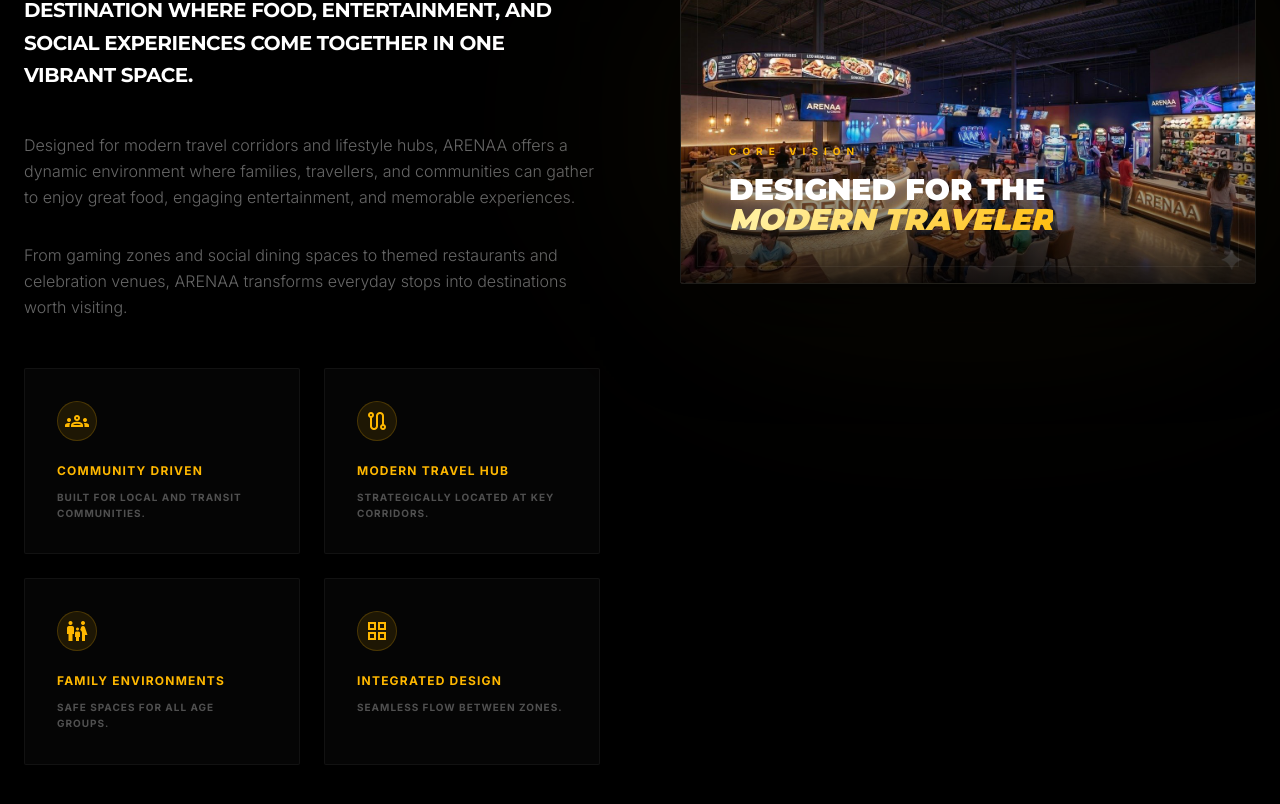
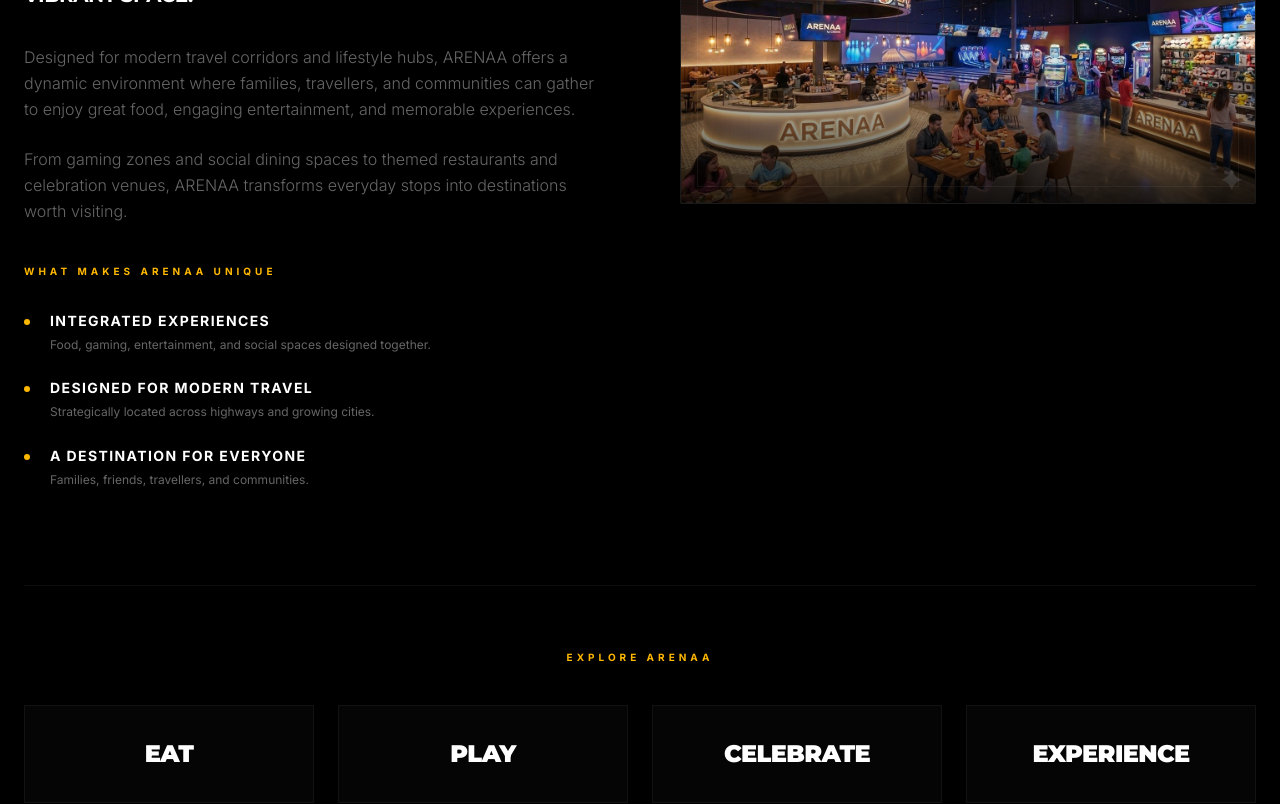
Before and after one commit to UtkarshSatav/Arena-by-Chowk, a Next.js app: page / in a window 1280 px wide. Shown: the part 1380-2184 px from the top of the page. Built offline with nearby package versions, Linux system fonts and the light colour scheme.

Commit message:
Fix homepage content to match document: update Concept, Experience, InvestSection, Footer; remove WhyArenaa

```diff
--- a/src/app/components/AboutBrand.tsx
+++ b/src/app/components/AboutBrand.tsx
@@ -7,15 +7,14 @@
     return (
         <section
             id="about"
-            className="py-48 relative"
+            className="py-32 relative"
             style={{ background: "var(--surface-color)" }}
         >
-            {/* HUD/Grid accents */}
             <div className="absolute inset-x-0 top-0 h-px bg-gradient-to-r from-transparent via-[#FFB800]/20 to-transparent" />
 
             <div className="max-w-7xl mx-auto px-6 relative z-10">
                 {/* Section header */}
-                <div className="text-center mb-24">
+                <div className="text-center mb-20">
                     <div className="inline-flex items-center gap-3 mb-5">
                         <span className="h-px w-8" style={{ background: "#FFB800" }} />
                         <span className="text-[10px] font-bold tracking-[0.4em] uppercase" style={{ color: "#FFB800" }}>
@@ -25,10 +24,7 @@
                     </div>
                     <h2
                         className="font-black uppercase text-white leading-tight"
-                        style={{
-                            fontFamily: "Montserrat, sans-serif",
-                            fontSize: "clamp(32px, 5vw, 60px)",
-                        }}
+                        style={{ fontFamily: "Montserrat, sans-serif", fontSize: "clamp(32px, 5vw, 60px)" }}
                     >
                         A Lifestyle Destination.
                         <br />
@@ -38,12 +34,12 @@
 
                 <div className="grid grid-cols-1 lg:grid-cols-2 gap-20 items-start">
                     {/* Left: Content */}
-                    <div className="space-y-12">
+                    <div className="space-y-10">
                         <FadeIn delay={0.2} direction="right" fullWidth>
-                            <p className="text-xl leading-relaxed mb-10 font-bold text-white uppercase tracking-tight" style={{ fontFamily: "Montserrat, sans-serif" }}>
+                            <p className="text-xl leading-relaxed font-bold text-white uppercase tracking-tight" style={{ fontFamily: "Montserrat, sans-serif" }}>
                                 ARENAA by CHOWK is a next-generation lifestyle destination where food, entertainment, and social experiences come together in one vibrant space.
                             </p>
-                            <div className="space-y-8 text-base font-light leading-relaxed" style={{ color: "rgba(255,255,255,0.4)" }}>
+                            <div className="space-y-6 mt-8 text-base font-light leading-relaxed" style={{ color: "rgba(255,255,255,0.4)" }}>
                                 <p>
                                     Designed for modern travel corridors and lifestyle hubs, ARENAA offers a dynamic environment where families, travellers, and communities can gather to enjoy great food, engaging entertainment, and memorable experiences.
                                 </p>
@@ -53,27 +49,20 @@
                             </div>
                         </FadeIn>
 
+                        {/* What Makes ARENAA Unique */}
                         <FadeIn delay={0.4} direction="up" fullWidth>
-                            <div className="grid grid-cols-1 sm:grid-cols-2 gap-6">
+                            <p className="text-[10px] font-bold tracking-[0.4em] uppercase text-[#FFB800] mb-8">What Makes ARENAA Unique</p>
+                            <div className="space-y-6">
                                 {[
-                                    { label: "Community Driven", icon: "groups", desc: "Built for local and transit communities." },
-                                    { label: "Modern Travel Hub", icon: "route", desc: "Strategically located at key corridors." },
-                                    { label: "Family Environments", icon: "family_restroom", desc: "Safe spaces for all age groups." },
-                                    { label: "Integrated Design", icon: "grid_view", desc: "Seamless flow between zones." },
+                                    { label: "Integrated Experiences", desc: "Food, gaming, entertainment, and social spaces designed together." },
+                                    { label: "Designed for Modern Travel", desc: "Strategically located across highways and growing cities." },
+                                    { label: "A Destination for Everyone", desc: "Families, friends, travellers, and communities." },
                                 ].map((item, i) => (
-                                    <div key={i} className="glass-card feature-card p-8 flex flex-col gap-4 rounded-sm border border-white/5 bg-white/[0.02]">
-                                        <div className="w-10 h-10 rounded-full flex items-center justify-center bg-[#FFB800]/10 border border-[#FFB800]/20">
-                                            <span className="material-symbols-outlined text-[18px] text-[#FFB800]">
-                                                {item.icon}
-                                            </span>
-                                        </div>
+                                    <div key={i} className="flex gap-5 items-start">
+                                        <div className="w-1.5 h-1.5 rounded-full bg-[#FFB800] mt-2 shrink-0" />
                                         <div>
-                                            <span className="text-xs font-black uppercase tracking-widest text-[#FFB800]">
-                                                {item.label}
-                                            </span>
-                                            <p className="text-[10px] text-white/30 uppercase mt-2 font-bold tracking-widest leading-relaxed">
-                                                {item.desc}
-                                            </p>
+                                            <span className="text-sm font-black uppercase tracking-widest text-white block mb-1">{item.label}</span>
+                                            <p className="text-xs text-white/40 leading-relaxed">{item.desc}</p>
                                         </div>
                                     </div>
                                 ))}
@@ -81,39 +70,39 @@
                         </FadeIn>
                     </div>
 
-                    {/* Right: Visual - STICKY */}
+                    {/* Right: Visual */}
                     <div className="lg:sticky lg:top-32 h-fit">
                         <FadeIn delay={0.6} direction="left" fullWidth>
                             <div className="relative rounded-sm overflow-hidden border border-white/10 shadow-[0_40px_100px_-20px_rgba(0,0,0,0.8)] group">
                                 <Image
                                     src="/WhatsApp Image 2026-03-18 at 22.14.34.jpeg"
-                                    alt="ARENAA Lifestyle Destination Night"
+                                    alt="ARENAA Lifestyle Destination"
                                     width={800}
                                     height={1000}
                                     className="w-full object-cover transition-transform duration-1000 group-hover:scale-110"
                                 />
                                 <div className="absolute inset-0 bg-gradient-to-t from-black via-transparent to-transparent opacity-80" />
-                                <div className="absolute bottom-12 left-12 right-12">
-                                    <p className="text-[10px] font-bold tracking-[0.6em] uppercase text-[#FFB800] mb-4">Core Vision</p>
-                                    <h3
-                                        className="text-3xl font-black text-white uppercase leading-none"
-                                        style={{ fontFamily: "Montserrat, sans-serif" }}
-                                    >
-                                        Designed for the
-                                        <br />
-                                        <span className="gradient-text italic">Modern Traveler</span>
-                                    </h3>
-                                </div>
-
-                                {/* Frame effect */}
                                 <div className="absolute inset-4 border border-white/5 pointer-events-none" />
                             </div>
-
-                            {/* Glow behind sticky image */}
-                            <div className="absolute -inset-10 bg-[#FFB800]/5 rounded-full blur-[100px] pointer-events-none -z-10" />
                         </FadeIn>
                     </div>
                 </div>
+
+                {/* Explore ARENAA */}
+                <FadeIn delay={0.3} direction="up" fullWidth>
+                    <div className="mt-24 pt-16 border-t border-white/5">
+                        <p className="text-[10px] font-bold tracking-[0.4em] uppercase text-[#FFB800] mb-10 text-center">Explore ARENAA</p>
+                        <div className="grid grid-cols-2 md:grid-cols-4 gap-6">
+                            {["Eat", "Play", "Celebrate", "Experience"].map((item, i) => (
+                                <div key={i} className="glass-card p-8 text-center border-white/5 bg-white/[0.02] hover:border-[#FFB800]/30 transition-all group">
+                                    <span className="text-2xl font-black uppercase text-white group-hover:text-[#FFB800] transition-colors tracking-tight" style={{ fontFamily: "Montserrat, sans-serif" }}>
+                                        {item}
+                                    </span>
+                                </div>
+                            ))}
+                        </div>
+                    </div>
+                </FadeIn>
             </div>
         </section>
     );
--- a/src/app/components/Concept.tsx
+++ b/src/app/components/Concept.tsx
@@ -27,17 +27,17 @@
                             fontSize: "clamp(32px, 5vw, 60px)",
                         }}
                     >
-                        Not A Pitstop.
+                        Eat • Play •
                         <br />
-                        <span className="gradient-text">A Destination.</span>
+                        <span className="gradient-text">Celebrate • Experience.</span>
                     </h2>
                 </div>
 
                 <div className="flex flex-col lg:flex-row gap-20 items-start">
-                    {/* Left: Highway Model Info */}
+                    {/* Left: Concept Info */}
                     <div className="lg:w-1/2">
                         <FadeIn delay={0.2} direction="right" fullWidth>
-                            <h3 className="font-bold uppercase tracking-widest text-[#FFB800] mb-6 text-sm">ARENAA Highway Model</h3>
+                            <h3 className="font-bold uppercase tracking-widest text-[#FFB800] mb-6 text-sm">The ARENAA Concept</h3>
                             <h4
                                 className="font-black uppercase leading-[0.9] mb-8"
                                 style={{
@@ -46,35 +46,40 @@
                                     color: "var(--text-main)",
                                 }}
                             >
-                                Transforming Stops Into
+                                More Than a
                                 <br />
-                                <span className="text-[#FFB800]">Vibrant Destinations.</span>
+                                <span className="text-[#FFB800]">Single Attraction.</span>
                             </h4>
                             <p className="text-sm leading-relaxed mb-10" style={{ color: "rgba(255,255,255,0.4)" }}>
-                                The ARENAA Highway Model is designed to transform traditional highway stops into vibrant lifestyle destinations. As India’s highway infrastructure rapidly expands, travelers look for safe, engaging, and comfortable places to stop.
+                                The ARENAA concept is built around the idea that modern destinations must offer more than a single attraction. Visitors today seek multi-experience environments where they can dine, socialise, play games, celebrate events, and spend quality time with family and friends.
                             </p>
 
-                            {/* Architecture & Design Detail */}
-                            <div className="flex gap-10 mt-12 mb-10 pt-10 border-t border-white/5">
-                                <div className="flex-1">
-                                    <h5 className="text-[10px] font-bold uppercase tracking-widest text-[#FFB800] mb-3">Strategic Architecture</h5>
-                                    <p className="text-[11px] text-white/40 leading-relaxed uppercase font-bold tracking-[0.1em]">
-                                        Semi-circular flow, multi-entrance access, high visibility branding.
-                                    </p>
-                                </div>
-                                <div className="flex-1">
-                                    <h5 className="text-[10px] font-bold uppercase tracking-widest text-[#FFB800] mb-3">Iconic Design</h5>
-                                    <p className="text-[11px] text-white/40 leading-relaxed uppercase font-bold tracking-[0.1em]">
-                                        Designed to be visually iconic and operationally efficient for lifestyle anchors.
-                                    </p>
-                                </div>
+                            {/* Four Pillars */}
+                            <div className="flex gap-6 mt-12 mb-10 pt-10 border-t border-white/5">
+                                {["Eat", "Play", "Celebrate", "Experience"].map((pillar) => (
+                                    <div key={pillar} className="flex-1 text-center">
+                                        <h5 className="text-[10px] font-bold uppercase tracking-widest text-[#FFB800]">{pillar}</h5>
+                                    </div>
+                                ))}
                             </div>
 
-
+                            <ul className="space-y-3">
+                                {[
+                                    "Casual and themed dining",
+                                    "Interactive gaming and entertainment",
+                                    "Celebration spaces for events and gatherings",
+                                    "Cultural dining experiences through Govindam"
+                                ].map((item) => (
+                                    <li key={item} className="flex items-center gap-3">
+                                        <div className="w-1.5 h-1.5 bg-[#FFB800] flex-shrink-0" />
+                                        <span className="text-xs font-bold uppercase tracking-widest" style={{ color: "rgba(255,255,255,0.5)" }}>{item}</span>
+                                    </li>
+                                ))}
+                            </ul>
                         </FadeIn>
                     </div>
 
-                    {/* Right: Pricing Render Image - STICKY */}
+                    {/* Right: Image - STICKY */}
                     <div className="lg:w-1/2 lg:sticky lg:top-32 h-fit">
                         <FadeIn delay={0.4} direction="left" fullWidth>
                             <div className="relative group">
@@ -82,16 +87,13 @@
                                 <div className="relative z-10 rounded-sm overflow-hidden border border-white/10 shadow-[0_40px_100px_-20px_rgba(0,0,0,0.8)]">
                                     <Image
                                         src="/pricing_render.jpg"
-                                        alt="ARENAA Pricing Render"
+                                        alt="ARENAA Concept"
                                         width={800}
                                         height={600}
                                         className="w-full h-auto object-cover transition-transform duration-1000 group-hover:scale-110"
                                     />
-                                    {/* HUD Overlay */}
                                     <div className="absolute inset-0 bg-gradient-to-t from-black/80 via-transparent to-transparent pointer-events-none" />
                                 </div>
-
-                                {/* Overlay element removed */}
                             </div>
                         </FadeIn>
                     </div>
--- a/src/app/components/Experience.tsx
+++ b/src/app/components/Experience.tsx
@@ -5,16 +5,16 @@
 
 const experiences = [
     {
-        image: "/gaming_arcade.jpg", // New arcade image
+        image: "/gaming_arcade.jpg",
         tag: "Play",
         title: "Gaming & Entertainment",
-        sub: "The High-Margin Anchor",
-        desc: "Arcade + VR + skill-based games. Ticket-based & digital payments. Low working capital, high margin model designed to maximise dwell time and per-visit revenue.",
+        sub: "Play Beyond the Ordinary",
+        desc: "The gaming and entertainment zones at ARENAA bring excitement and energy to the destination. Designed for both youth and families, these spaces feature interactive gaming experiences and entertainment activities that encourage friendly competition and social engagement.",
         highlights: [
-            { icon: "vrpano", text: "VR Experiences" },
-            { icon: "videogame_asset", text: "60+ Arcade Units" },
-            { icon: "sports_esports", text: "Skill-Based Games" },
-            { icon: "payments", text: "NFC/Digital Payments" },
+            { icon: "sports_esports", text: "Arcade Games" },
+            { icon: "videogame_asset", text: "Skill-Based Entertainment" },
+            { icon: "family_restroom", text: "Family-Friendly" },
+            { icon: "groups", text: "Group Gaming" },
         ],
         accent: "#00F0FF",
         side: "left",
@@ -22,29 +22,29 @@
     {
         image: "/foodcourt.png",
         tag: "Eat",
-        title: "Food Court",
-        sub: "The High-Volume Engine",
-        desc: "A centralized kitchen with semi-circular high-efficiency service counter offering multi-cuisine fast-turnover dishes at value pricing. Alcohol-free, family-friendly, hygienic.",
+        title: "Food & Dining",
+        sub: "A Destination for Food Lovers",
+        desc: "Food is at the heart of the ARENAA experience. Our destinations feature curated food courts, themed restaurants, and casual dining spaces that bring together a variety of cuisines in a lively atmosphere designed for gatherings and celebrations.",
         highlights: [
-            { icon: "restaurant", text: "Multi-Cuisine Menu" },
-            { icon: "local_fire_department", text: "Centralized Kitchen" },
-            { icon: "people", text: "350+ Capacity" },
-            { icon: "attach_money", text: "Value Pricing" },
+            { icon: "restaurant", text: "Curated Food Courts" },
+            { icon: "local_dining", text: "Themed Restaurants" },
+            { icon: "coffee", text: "Casual Dining" },
+            { icon: "people", text: "Social Dining Spaces" },
         ],
         accent: "#FFB800",
         side: "right",
     },
     {
-        image: "/landscape.png",
+        image: "/govindam_dish.jpg",
         tag: "Experience",
-        title: "The Concept",
-        sub: "Designed for Modern Living",
-        desc: "Integrated highway leisure and lifestyle destination. Positioned as a destination-driven stop where travelers choose to come, not just pass through.",
+        title: "Govindam – Cultural Dining",
+        sub: "Where Culture Meets Cuisine",
+        desc: "Govindam by CHOWK is a theme-based cultural dining concept inspired by India's rich spiritual and culinary heritage. Focused on satvik vegetarian cuisine, Govindam offers a peaceful and culturally immersive dining experience that celebrates traditional Indian hospitality.",
         highlights: [
-            { icon: "park", text: "Landscaped Gardens" },
-            { icon: "family_restroom", text: "Social Hub" },
-            { icon: "explore", text: "Destination Stops" },
-            { icon: "hiking", text: "Modern Travel" },
+            { icon: "temple_hindu", text: "Satvik Cuisine" },
+            { icon: "spa", text: "Cultural Ambience" },
+            { icon: "explore", text: "Heritage Dining" },
+            { icon: "family_restroom", text: "All Ages Welcome" },
         ],
         accent: "#4ADE80",
         side: "left",
--- a/src/app/components/Footer.tsx
+++ b/src/app/components/Footer.tsx
@@ -18,7 +18,7 @@
                             className="text-4xl lg:text-5xl font-black uppercase text-white mb-6"
                             style={{ fontFamily: "Montserrat, sans-serif" }}
                         >
-                            Own The <span className="text-[#FFB800]">Highway.</span>
+                            Partner With <span className="text-[#FFB800]">ARENAA.</span>
                         </h2>
                         <p className="text-white/40 text-sm tracking-widest uppercase font-bold">
                             Join ARENAA as a Strategic Partner Today
@@ -109,7 +109,7 @@
                         <ul className="space-y-6">
                             <li>
                                 <p className="text-[10px] uppercase font-bold text-white/30 mb-2">Email</p>
-                                <a href="mailto:info@arenaa.in" className="text-sm font-bold text-white hover:text-[#FFB800] transition-colors">info@arenaa.in</a>
+                                <a href="mailto:info@chowk.co.in" className="text-sm font-bold text-white hover:text-[#FFB800] transition-colors">info@chowk.co.in</a>
                             </li>
                             <li>
                                 <p className="text-[10px] uppercase font-bold text-white/30 mb-2">Office</p>
--- a/src/app/page.tsx
+++ b/src/app/page.tsx
@@ -5,7 +5,6 @@
 import Concept from "./components/Concept";
 import Experience from "./components/Experience";
 import Govindam from "./components/Govindam";
-import WhyArenaa from "./components/WhyArenaa";
 import InvestSection from "./components/InvestSection";
 import Footer from "./components/Footer";
 
@@ -27,9 +26,6 @@
       <div id="govindam">
         <Govindam />
       </div>
-      <div id="why">
-        <WhyArenaa />
-      </div>
       <div id="partner">
         <InvestSection />
       </div>
```
Also changed, not shown: src/app/components/InvestSection.tsx (+17 -17 lines).
